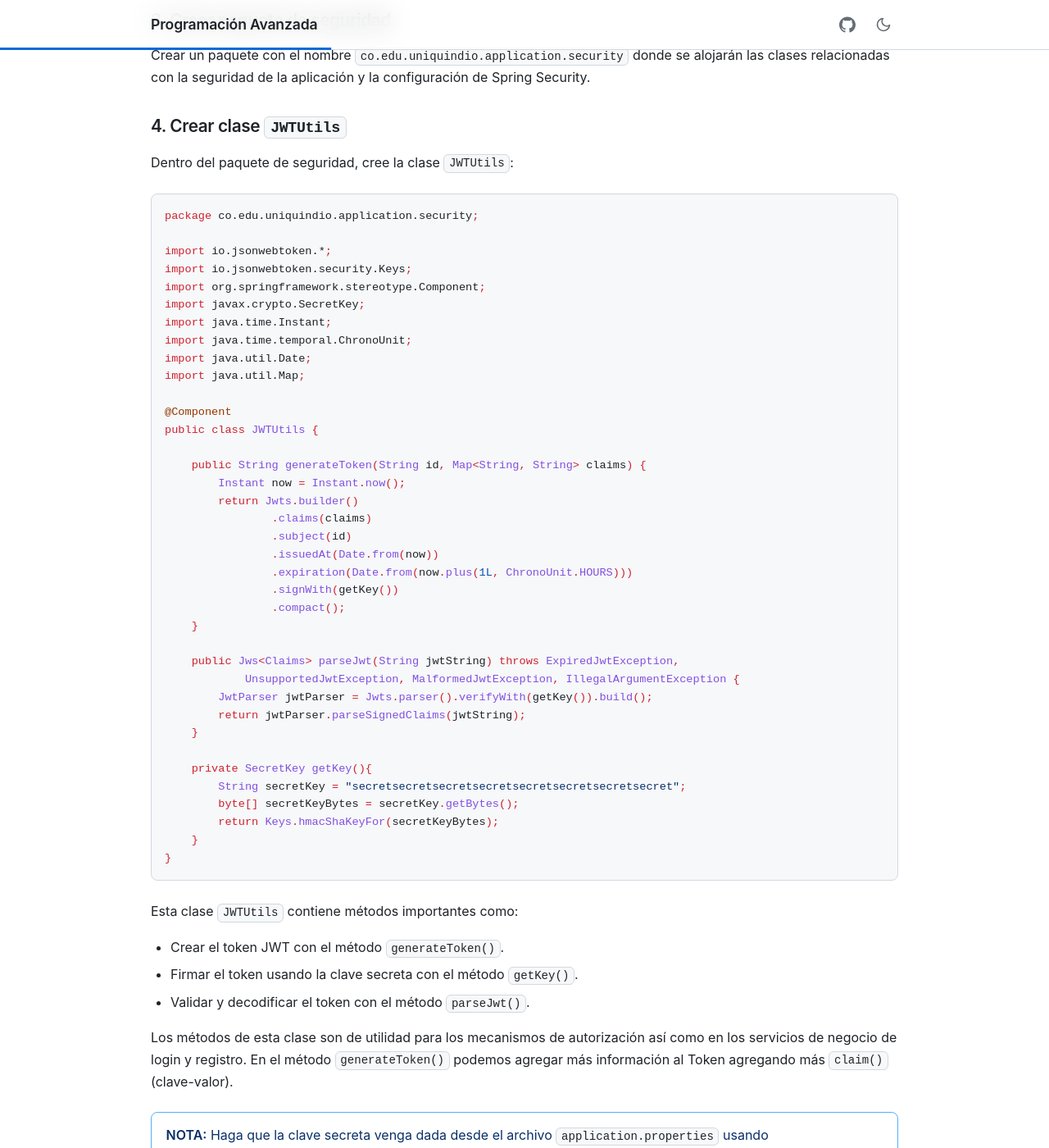
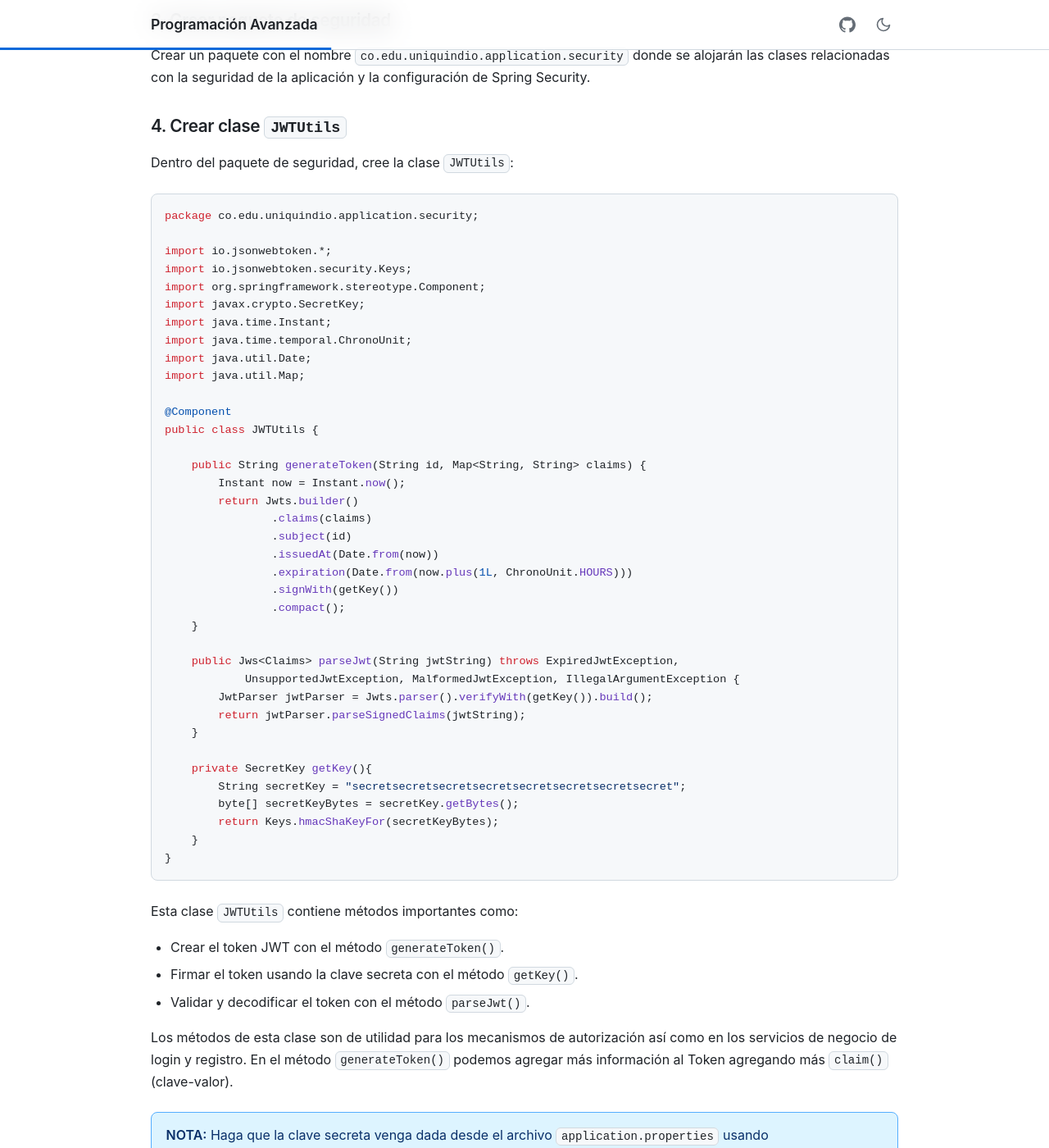
Before and after one commit to caflorezvi/guias-programacion-avanzada, a Jekyll site: the page built from 12.spring-security.md, in a window 1280 px wide and 1400 px high, scrolled down 5791 px. Shown: the whole window at 82% size. Built offline with Jekyll 4.4.1, drawn with Linux system fonts in a browser that asks for light colours; our own code applies the rules of GitHub Pages for plain Markdown files.

Commit message:
Actualización de diseño del sitio web

```diff
--- a/assets/css/style.css
+++ b/assets/css/style.css
@@ -398,7 +398,7 @@ body {
   --hl-comentario: #59636e;
   --hl-clave: #cf222e;
   --hl-cadena: #0a3069;
-  --hl-funcion: #8250df;
+  --hl-funcion: #6639ba;
   --hl-constante: #0550ae;
   --hl-variable: #953800;
   --hl-etiqueta: #116329;
@@ -429,7 +429,7 @@ body {
 /* Comentarios */
 .highlight .c, .highlight .c1, .highlight .cm, .highlight .cs,
 .highlight .cd, .highlight .ch, .highlight .cpf {
-  color: var(--hl-comentario); font-style: italic;
+  color: var(--hl-comentario);
 }
 .highlight .cp { color: var(--hl-clave); }
 
@@ -479,6 +479,16 @@ body {
 .language-ts .highlight .na,
 .language-groovy .highlight .na,
 .language-gradle .highlight .na { color: var(--hl-funcion); }
+
+/* Java: igual que en github.com.
+   Rouge marca la puntuación (; ( ) { } .) como operador y los tipos como .nc/.kt;
+   GitHub los deja en el color de texto. Las anotaciones van en azul. */
+.language-java .highlight .o,
+.language-java .highlight .nc,
+.language-java .highlight .kt,
+.language-java .highlight .nn,
+.language-java .highlight .nl { color: var(--hl-texto); }
+.language-java .highlight .nd { color: var(--hl-constante); font-weight: normal; }
 
 /* En JSON y YAML, .nt/.na son claves */
 .language-json .highlight .nt,
@@ -767,6 +777,7 @@ body {
   --objetivo-fondo: #e3f5f2;
   --objetivo-borde: #1b7c72;
   --objetivo-texto: #0b3d37;
+  --nota-fondo: #ddf4ff;
   --nota-borde: #54aeff;
   --nota-texto: #0a3069;
   --req-acento: #0969da;
@@ -785,6 +796,7 @@ body {
   --objetivo-fondo: rgba(57, 197, 175, 0.1);
   --objetivo-borde: #3fbfa8;
   --objetivo-texto: #c9f2ea;
+  --nota-fondo: rgba(56, 139, 253, 0.1);
   --nota-borde: #1f6feb;
   --nota-texto: #cae8ff;
   --req-acento: #4493f8;
```
Also changed, not shown: res/capas_aplicacion_rest.svg.
